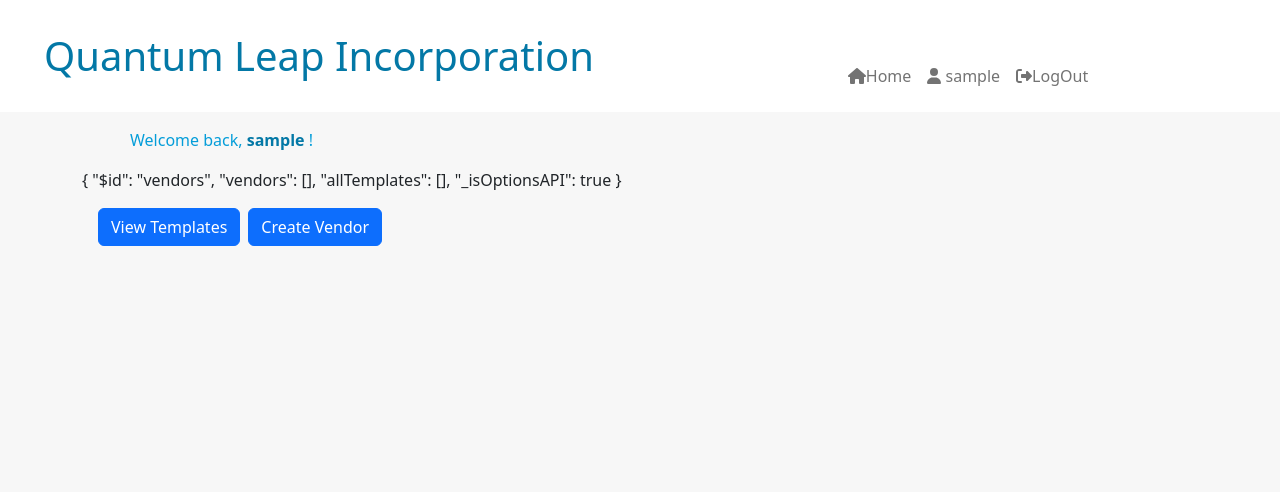
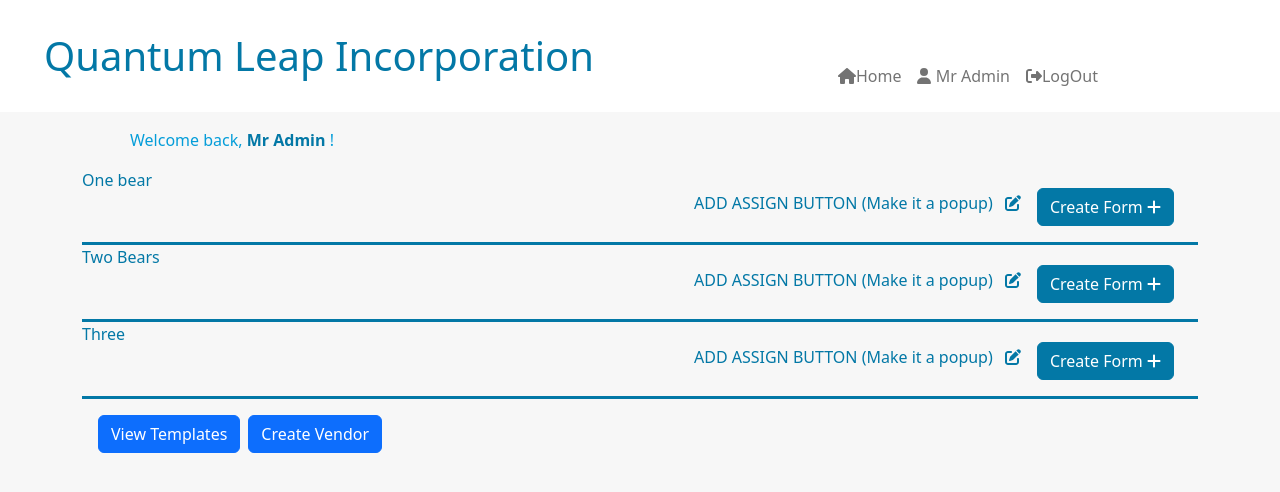
Before and after one commit to TeoSean00/Vendor_Form_Management_System_Frontend, a Vue app: page /vendors in a window 1280 px wide. Shown: the top 492 px of the page. Built offline with nearby package versions, Linux system fonts and the light colour scheme; sample sign-in values are in the browser's storage.

Commit message:
updated VendorStore
update StoreState when new Vendor is added

```diff
--- a/src/services/vendor/vendorService.js
+++ b/src/services/vendor/vendorService.js
@@ -22,13 +22,13 @@ class VendorService {
   }
   getVendors() {
     const response = axios
-      .get(API_URL + "/all", data, { headers: authHeader() })
+      .get(API_URL + "all", { headers: authHeader() })
       .then((response) => {
-        console.log("post request successful!");
+        console.log("get request successful!", response);
         return response.data;
       })
       .catch((error) => {
-        console.log("post request unsuccessful", error);
+        console.log("get request unsuccessful", error);
         return error;
       });
     return response;
--- a/src/stores/authStore.js
+++ b/src/stores/authStore.js
@@ -4,17 +4,17 @@ import AuthService from "../services/authService";
 
 console.log("use Auth Store called!");
 // this is to get user data from updated localStorage temporarily disable for frontend to function
-const user = JSON.parse(localStorage.getItem("user"));
+// const user = JSON.parse(localStorage.getItem("user"));
 
-// const user = {
-//   id: "63d85d7193c8ae0f8f0809af",
-//   username: "Mr Admin",
-//   email: "moderator123@gmail.com",
-//   roles: ["ROLE_ADMIN", "ROLE_MODERATOR"],
-//   accessToken:
-//     "eyJhbGciOiJIUzUxMiJ9.eyJzdWIiOiJtb2RlcmF0b3IiLCJpYXQiOjE2NzUyNDAzMzksImV4cCI6MTY3NTMyNjczOX0.HmBGt1DjQiOik9nCyCwCVY5uBSLcSDcPPerGzMQwPr2rW8vZGYZ_tOlytXVeZao5lTXmL7FIyX7WRa2AIPlgIA",
-//   tokenType: "Bearer",
-// };
+const user = {
+  id: "63d85d7193c8ae0f8f0809af",
+  username: "Mr Admin",
+  email: "moderator123@gmail.com",
+  roles: ["ROLE_ADMIN", "ROLE_MODERATOR"],
+  accessToken:
+    "eyJhbGciOiJIUzUxMiJ9.eyJzdWIiOiJtb2RlcmF0b3IiLCJpYXQiOjE2NzUyNDAzMzksImV4cCI6MTY3NTMyNjczOX0.HmBGt1DjQiOik9nCyCwCVY5uBSLcSDcPPerGzMQwPr2rW8vZGYZ_tOlytXVeZao5lTXmL7FIyX7WRa2AIPlgIA",
+  tokenType: "Bearer",
+};
 
 const initialState = user
   ? { status: { loggedIn: true }, user }
--- a/src/stores/vendorStore.js
+++ b/src/stores/vendorStore.js
@@ -1,7 +1,5 @@
 import { defineStore } from "pinia";
 import VendorService from "../services/vendor/vendorService";
-
-
 
 export const useVendorStore = defineStore("vendors", {
   state: () => {
@@ -15,10 +13,21 @@ export const useVendorStore = defineStore("vendors", {
   actions: {
     addVendor(vendorObject) {
       VendorService.addVendor(vendorObject)
+        .then(() => {
+          console.log("updated after adding");
+          this.getVendors();
+        })
+        .catch((error) => {
+          console.log("error at vendorStore", error);
+        });
+    },
+    getVendors() {
+      console.log("get vendors called!");
+      VendorService.getVendors()
         .then((response) => {
-          this.vendors.push(vendorObject);
-          console.log("form output added!");
-          console.log("vendors now is ", this.vendors);
+          console.log("store received vendors", response);
+          this.vendors = response;
+          return response.data;
         })
         .catch((error) => {
           console.log("error at vendorStore", error);
--- a/src/views/ManageVendorView.vue
+++ b/src/views/ManageVendorView.vue
@@ -7,15 +7,13 @@
         <span class="text-main-blue fw-bold">{{ currentUser.username }}</span> !
       </p>
     </div>
-    {{ vendors }}
-    <div v-for="vendor in vendors.vendors" :key="vendor">
+    <!-- {{vendors.vendor}} -->
+    <div v-for="vendor in vendors" :key="vendor">
       <div class="text-main-blue workflow d-flex justify-content-between">
         <span class="hover" @click="toggleCollapse(vendor)">
-          <span v-if="vendor.vendorName == null">
-            Vendor {{ vendor.vendorId }}
-          </span>
+          <span v-if="vendor.name == null"> Vendor {{ vendor.vendorId }} </span>
           <span v-else>
-            {{ vendor.vendorName }}
+            {{ vendor.name }}
           </span>
         </span>
         <div class="m-3">
@@ -27,7 +25,7 @@
           />
           <button
             class="btn btn-main-blue mx-2 mt-1"
-            @click="toggleFormbuilder(vendor, vendor.vendorId)"
+            @click="toggleFormbuilder(vendor, vendor.id)"
           >
             Create Form
             <font-awesome-icon icon="plus" />
@@ -121,6 +119,7 @@
             type="button"
             class="btn btn-primary"
             @click="toggleNewVendor"
+            data-bs-dismiss="modal"
           >
             Create Vendor
           </button>
@@ -131,7 +130,7 @@
 </template>
 
 <script>
-import { ref } from "vue";
+import { ref, watch } from "vue";
 import Navbar from "../components/navbar/Navbar.vue";
 import { useAuthStore } from "../stores/authStore";
 import { useRouter } from "vue-router";
@@ -141,68 +140,25 @@ export default {
   components: { Navbar },
   setup() {
     var vendorName = ref("");
-    var vendors = useVendorStore();
-    // var vendors = ref([
-    //   {
-    //     vendorId: 1,
-    //     vendorName: "Test Workflow Name",
-    //     forms: [
-    //       {
-    //         formId: 1,
-    //         formName: "Form 1",
-    //         status: "Pending",
-    //       },
-    //       {
-    //         formId: 2,
-    //         formName: "Form 2",
-    //         status: "Pending",
-    //       },
-    //     ],
-    //   },
-    //   {
-    //     vendorId: 2,
-    //     vendorName: null,
-    //     forms: [
-    //       {
-    //         formId: 1,
-    //         formName: "Form 1",
-    //         status: "Pending",
-    //       },
-    //     ],
-    //   },
-    //   {
-    //     vendorId: 3,
-    //     vendorName: null,
-    //     forms: [
-    //       {
-    //         formId: 1,
-    //         formName: "Form 1",
-    //         status: "Pending",
-    //       },
-    //     ],
-    //   },
-    //   {
-    //     vendorId: 4,
-    //     vendorName: null,
-    //     forms: [
-    //       {
-    //         formId: 1,
-    //         formName: "Form 1",
-    //         status: "Pending",
-    //       },
-    //       {
-    //         formId: 2,
-    //         formName: "Form 2",
-    //         status: "Pending",
-    //       },
-    //       {
-    //         formId: 3,
-    //         formName: "Form 3",
-    //         status: "Pending",
-    //       },
-    //     ],
-    //   },
-    // ]);
+    //commented out for frontend
+    // var vendors = useVendorStore();
+    // vendors.getVendors();
+
+    var vendors = ref([
+      {
+        id: "63f562319ed0555520964e17",
+        name: "One bear",
+        users: [],
+        forms: [],
+      },
+      {
+        id: "63f562af9ed0555520964e18",
+        name: "Two Bears",
+        users: [],
+        forms: [],
+      },
+      { id: "63f562b49ed0555520964e19", name: "Three", users: [], forms: [] },
+    ]);
 
     function toggleCollapse(vendor) {
       vendor.collapse = !vendor.collapse;
@@ -232,10 +188,21 @@ export default {
       var newVendor = {
         name: vendorName.value,
       };
+      var error = null;
       try {
-        vendors.addVendor(newVendor);
+        // commented out for frontend
+        // await vendors.addVendor(newVendor);
+        vendors.value.push({
+          id: "63f562319ed0555520964e17",
+          name: "One bear",
+          users: [],
+          forms: [],
+        });
       } catch (error) {
-        console.log("ERROR,", error.message);
+        alert("ERROR,", error.message);
+      }
+      if (!error) {
+        alert("Vendor Added Successfully");
       }
       vendorName.value = "";
     };
```
